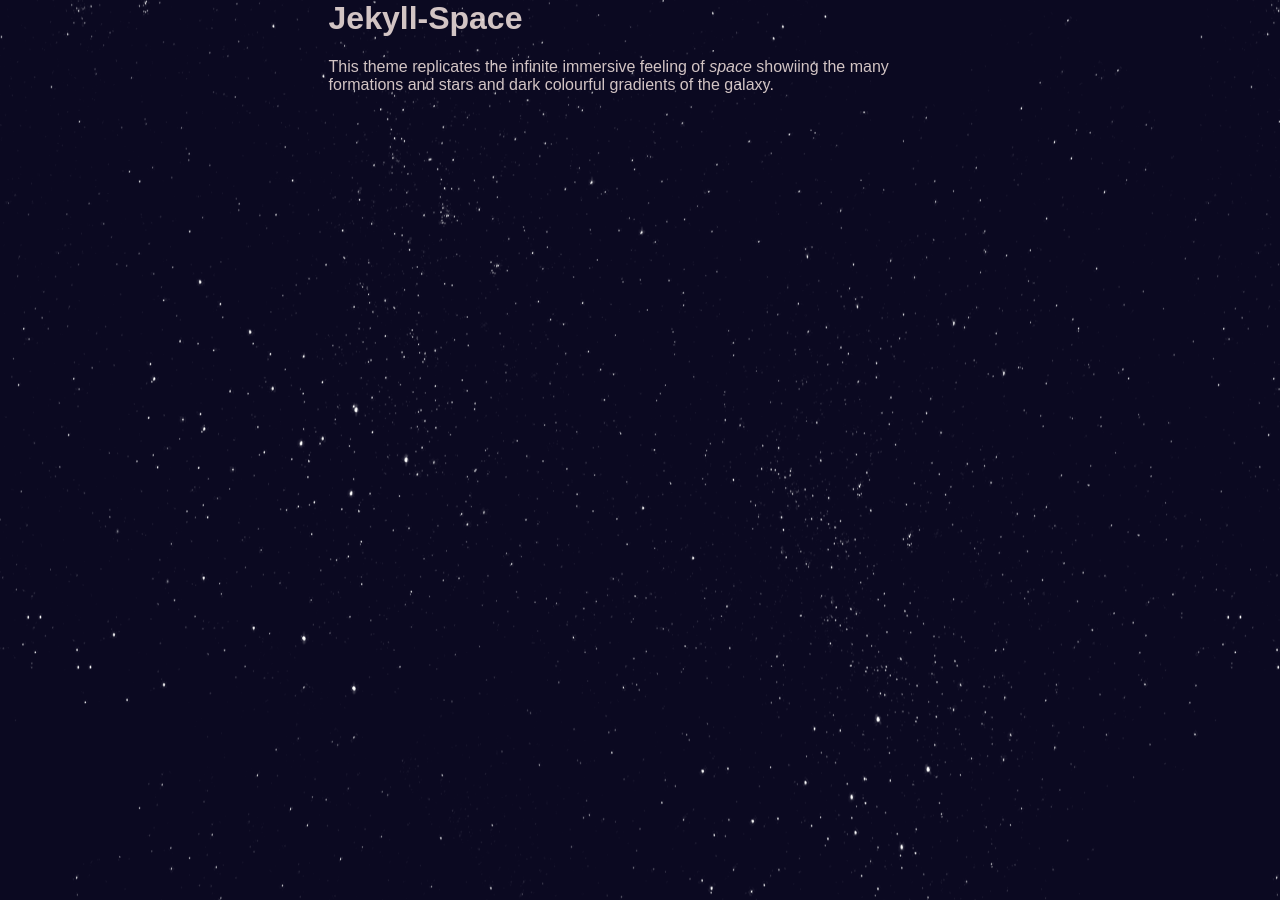
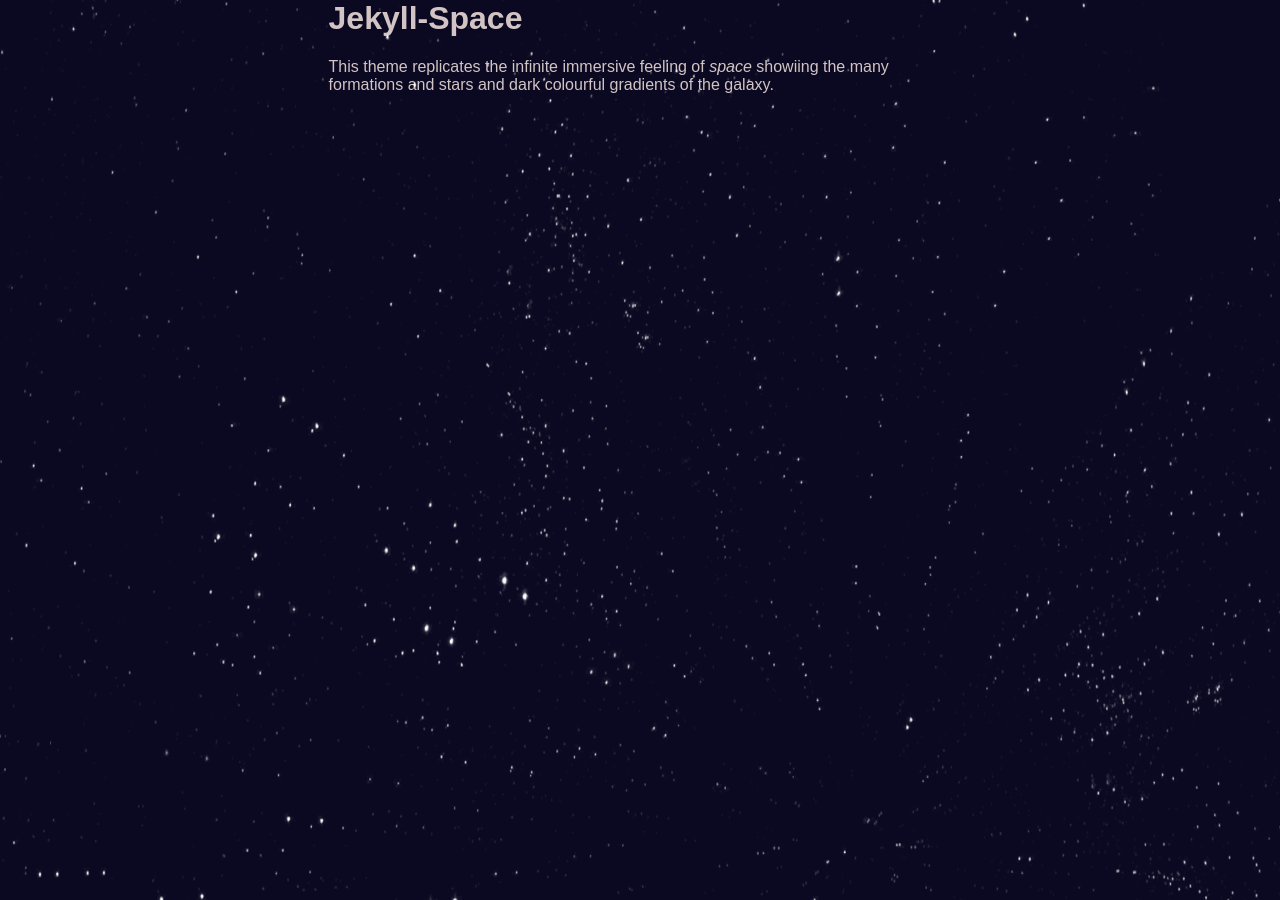
Before and after one commit to tacocatCLAUS/jekyll-space, a Jekyll site: the page built from index.md, in a window 1280 px wide. Built offline with Jekyll 4.4.1, drawn with Linux system fonts in a browser that asks for light colours.

Commit message:
Update base.scss

```diff
--- a/_sass/base.scss
+++ b/_sass/base.scss
@@ -16,6 +16,6 @@ body {
         url('/assets/stars.png'),
         url('/assets/stars.png');
     background-repeat: repeat, repeat;
-    background-size: 1200px 1200px, 1200px 1200px;
+    background-size: 1700px 1700px, 1600px 1600px;
     background-position: 0 0, 50px 50px;
 }
```
